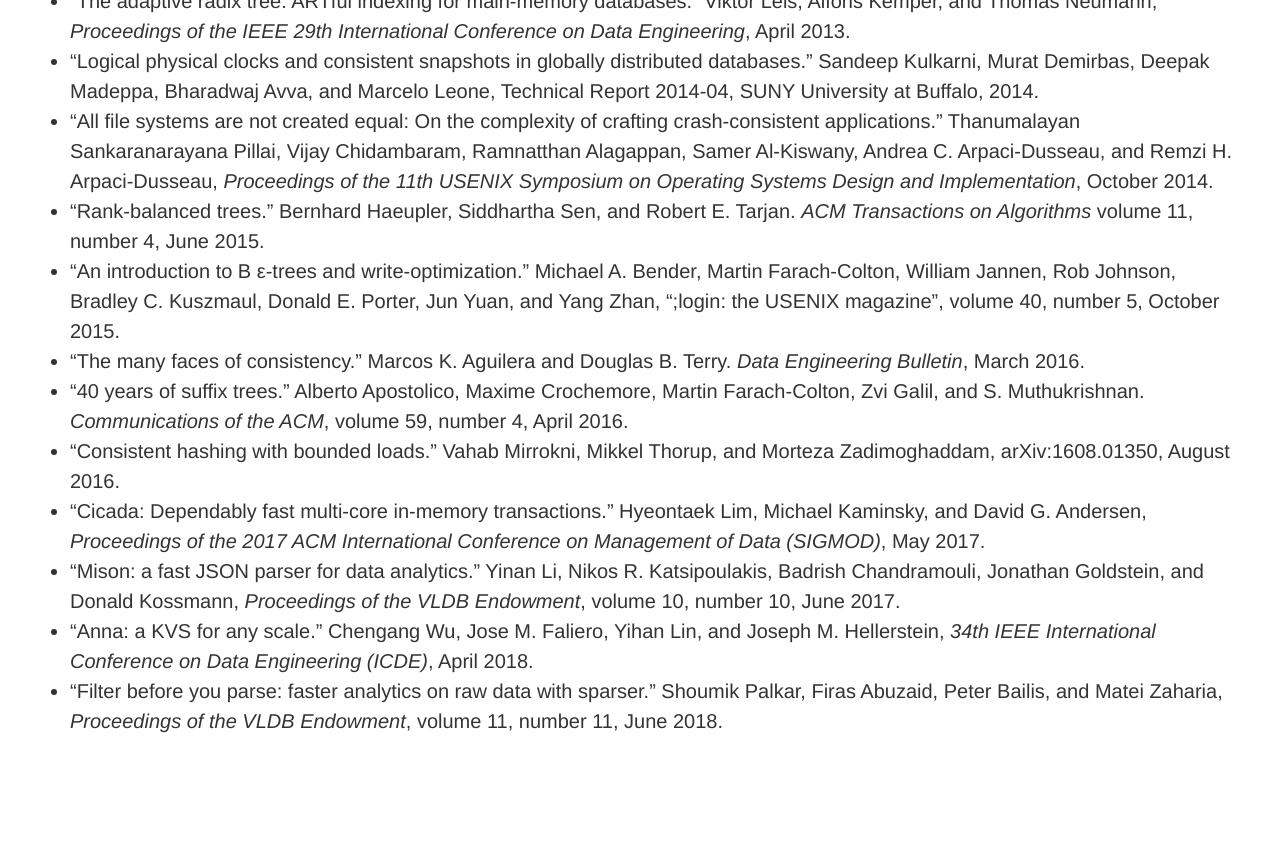
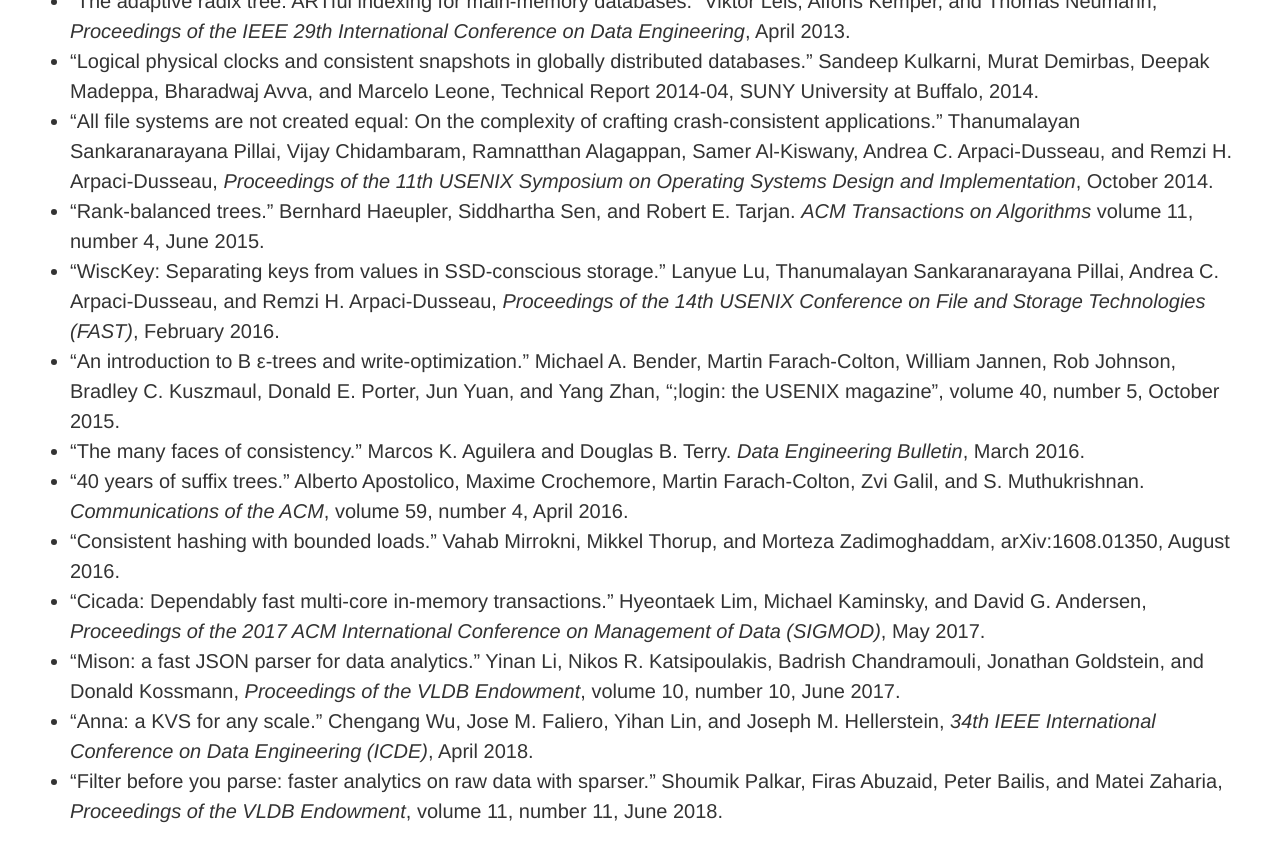
Before and after one commit to mspiegel/mspiegel.github.com, a Jekyll site: the page built from canon.md, in a window 1280 px wide and 900 px high, scrolled down 8464 px. Shown: the top 862 px of the window. Built offline with Jekyll 4.4.1, drawn with Linux system fonts in a browser that asks for light colours; before the commit the page ends 9300 px from its top, so only the background shows below that.

Commit message:
Add WiscKey paper

```diff
--- a/canon.md
+++ b/canon.md
@@ -188,6 +188,7 @@ Michael Eisenberg.  University of Colorado.
 * "Logical physical clocks and consistent snapshots in globally distributed databases." Sandeep Kulkarni, Murat Demirbas, Deepak Madeppa, Bharadwaj Avva, and Marcelo Leone, Technical Report 2014-04, SUNY University at Buffalo, 2014.
 * "All file systems are not created equal: On the complexity of crafting crash-consistent applications." Thanumalayan Sankaranarayana Pillai, Vijay Chidambaram, Ramnatthan Alagappan, Samer Al-Kiswany, Andrea C. Arpaci-Dusseau, and Remzi H. Arpaci-Dusseau, _Proceedings of the 11th USENIX Symposium on Operating Systems Design and Implementation_, October 2014.
 * "Rank-balanced trees." Bernhard Haeupler, Siddhartha Sen, and Robert E. Tarjan. _ACM Transactions on Algorithms_ volume 11, number 4, June 2015.
+* "WiscKey: Separating keys from values in SSD-conscious storage." Lanyue Lu, Thanumalayan Sankaranarayana Pillai, Andrea C. Arpaci-Dusseau, and Remzi H. Arpaci-Dusseau, _Proceedings of the 14th USENIX Conference on File and Storage Technologies (FAST)_, February 2016.
 * "An introduction to B ε-trees and write-optimization." Michael A. Bender, Martin Farach-Colton, William Jannen, Rob Johnson, Bradley C. Kuszmaul, Donald E. Porter, Jun Yuan, and Yang Zhan, ";login: the USENIX magazine", volume 40, number 5, October 2015.
 * "The many faces of consistency." Marcos K. Aguilera and Douglas B. Terry. _Data Engineering Bulletin_, March 2016.
 * "40 years of suffix trees." Alberto Apostolico, Maxime Crochemore, Martin Farach-Colton, Zvi Galil, and S. Muthukrishnan. _Communications of the ACM_, volume 59, number 4, April 2016.
```
